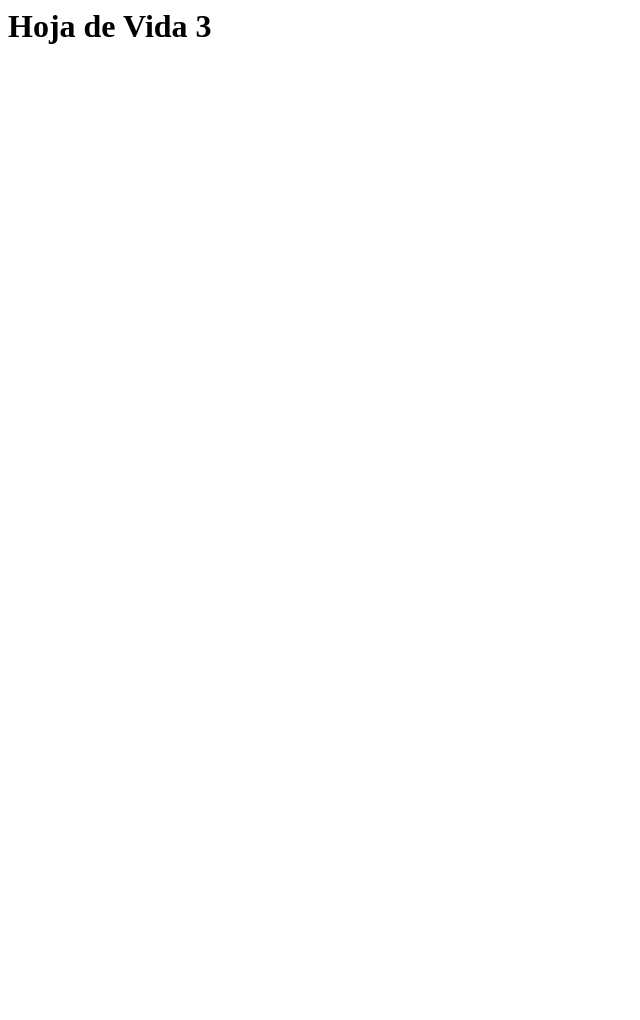
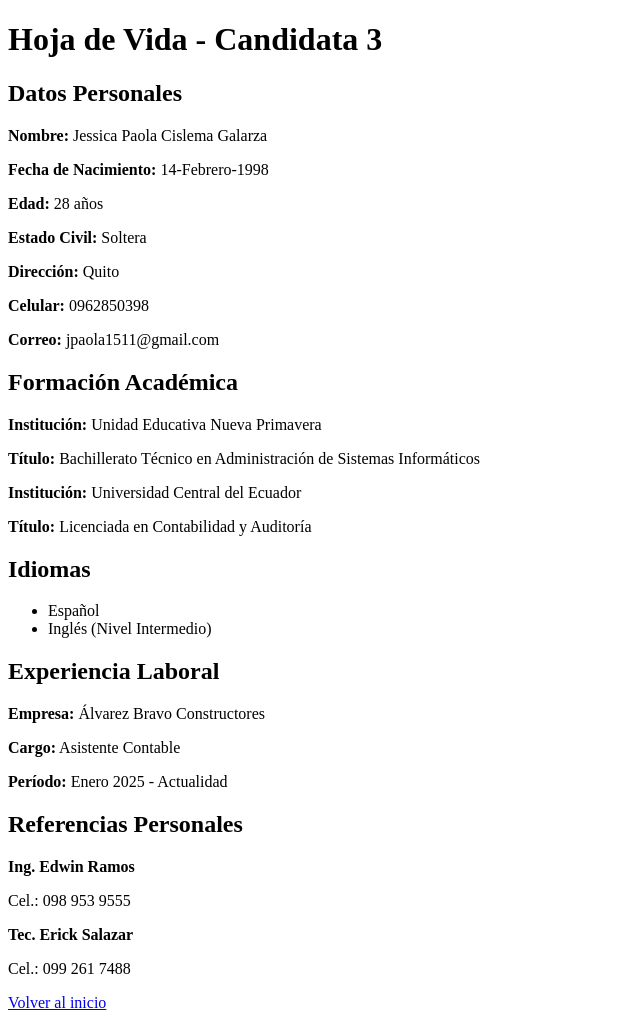
Before and after one commit to CesarGualpa/ExamenFinal_GIT, a plain HTML site: page cv/cv_cv3.html in a window 1280 px wide. Shown: the whole page, without its empty margins (0-640 px from the left). Before the commit the page ends 800 px from the top, so only its background shows below. Drawn offline with Linux system fonts and the light colour scheme.

Commit message:
JC feat: inclusion de CV Candidato C

```diff
--- a/cv/cv_cv3.html
+++ b/cv/cv_cv3.html
@@ -1 +1,64 @@
-<h1>Hoja de Vida 3</h1>
+<!DOCTYPE html>
+<html lang="es">
+<head>
+    <title>Hoja de Vida 3</title>
+</head>
+<body>
+
+    <div>
+
+        <h1>Hoja de Vida - Candidata 3</h1>
+
+        <section>
+            <h2>Datos Personales</h2>
+
+            <p><strong>Nombre:</strong> Jessica Paola Cislema Galarza</p>
+            <p><strong>Fecha de Nacimiento:</strong> 14-Febrero-1998</p>
+            <p><strong>Edad:</strong> 28 años</p>
+            <p><strong>Estado Civil:</strong> Soltera</p>
+            <p><strong>Dirección:</strong> Quito</p>
+            <p><strong>Celular:</strong> 0962850398</p>
+            <p><strong>Correo:</strong> jpaola1511@gmail.com</p>
+        </section>
+
+        <section>
+            <h2>Formación Académica</h2>
+
+            <p><strong>Institución:</strong> Unidad Educativa Nueva Primavera</p>
+            <p><strong>Título:</strong> Bachillerato Técnico en Administración de Sistemas Informáticos</p>
+
+            <p><strong>Institución:</strong> Universidad Central del Ecuador</p>
+            <p><strong>Título:</strong> Licenciada en Contabilidad y Auditoría</p>
+        </section>
+
+        <section>
+            <h2>Idiomas</h2>
+
+            <ul>
+                <li>Español</li>
+                <li>Inglés (Nivel Intermedio)</li>
+            </ul>
+        </section>
+
+        <section>
+            <h2>Experiencia Laboral</h2>
+
+            <p><strong>Empresa:</strong> Álvarez Bravo Constructores</p>
+            <p><strong>Cargo:</strong> Asistente Contable</p>
+            <p><strong>Período:</strong> Enero 2025 - Actualidad</p>
+        </section>
+
+        <section>
+            <h2>Referencias Personales</h2>
+
+            <p><strong>Ing. Edwin Ramos</strong></p>
+            <p>Cel.: 098 953 9555</p>
+
+            <p><strong>Tec. Erick Salazar</strong></p>
+            <p>Cel.: 099 261 7488</p>
+        </section>
+
+    </div>
+ <a href="../index.html">Volver al inicio</a>
+</body>
+</html>
```
Also changed, not shown: index.html (+1 -1 lines).
